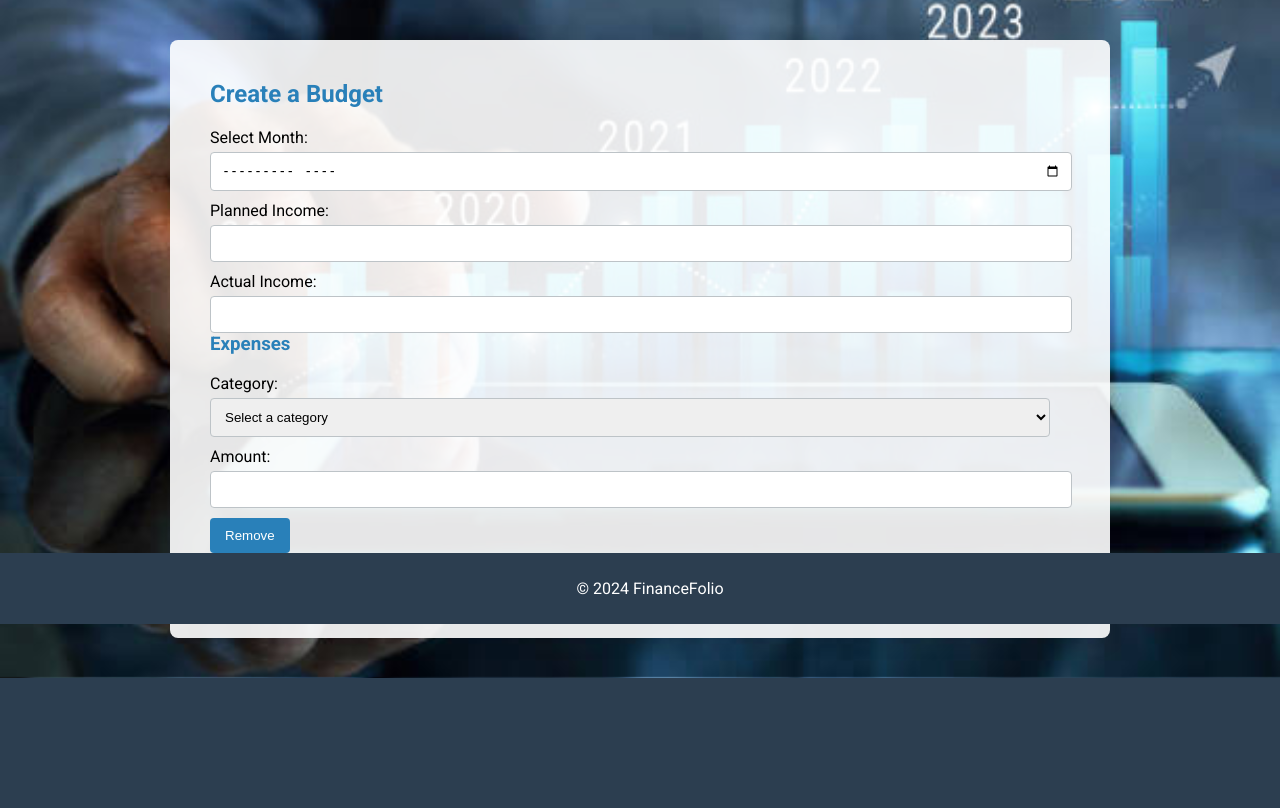
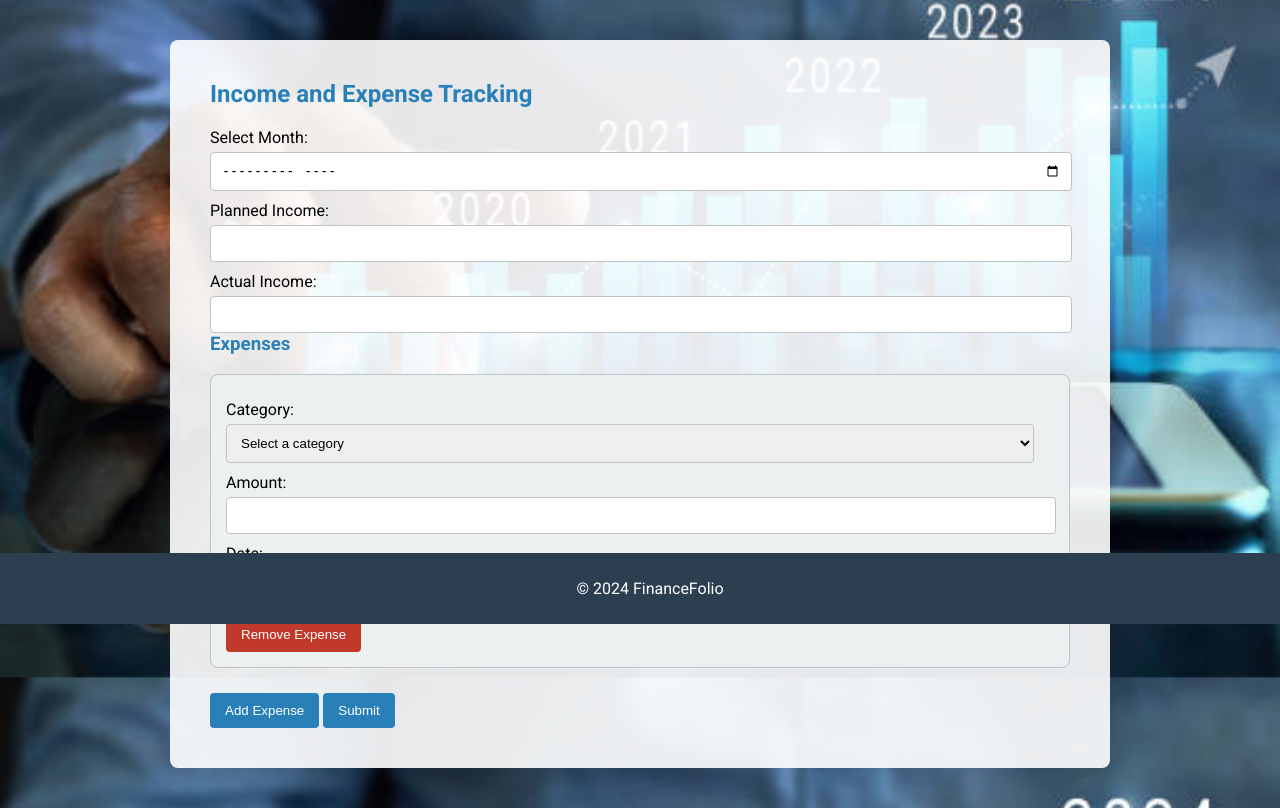
Before and after one commit to ashlybaby/MiniProject, a Django app: page /budget/ in a window 1280 px wide. Shown: the part 176-984 px from the top of the page. Before the commit the page ends 854 px from the top, so only its background shows below. Run offline with Django 4.2, Linux system fonts and the light colour scheme; the visitor is signed in with stand-in values (Sample User, id 1); parts of the project's set-up code (start-up, migrations or seed data) failed here and were passed over.

Commit message:
date added in form

```diff
--- a/financefolio/myapp/forms.py
+++ b/financefolio/myapp/forms.py
@@ -5,18 +5,10 @@ from django.core.exceptions import ValidationError
 from django.utils import timezone
 from datetime import date
 from django.contrib.auth.hashers import make_password
-from django import forms
-from django.core.exceptions import ValidationError
+from django.utils.translation import gettext_lazy as _
 
-from .models import User
-from datetime import date
 
-from django import forms
-from django.core.exceptions import ValidationError
-from django.utils.translation import gettext_lazy as _
-from datetime import date
-from django.contrib.auth.hashers import make_password
-from .models import User
+
 
 class RegistrationForm(forms.ModelForm):
     password = forms.CharField(widget=forms.PasswordInput, label="Password", min_length=6)
@@ -98,15 +90,11 @@ class UserChangeForm(BaseUserChangeForm):
 
 from django.contrib.auth import authenticate
 from django import forms
-from .models import User
-
-from django import forms
-from django.contrib.auth import authenticate
-from .models import User  # Adjust the import based on your User model
+from .models import User # Adjust the import based on your User model
 
 class UserLoginForm(forms.Form):
-    email = forms.EmailField()
-    password = forms.CharField(widget=forms.PasswordInput)
+    email = forms.EmailField(widget=forms.TextInput(attrs={'id': 'emailid', 'placeholder': 'Email'}))
+    password = forms.CharField(widget=forms.PasswordInput(attrs={'id': 'passwords', 'placeholder': 'Password'}))
 
     def clean(self):
         cleaned_data = super().clean()
@@ -349,15 +337,11 @@ from .models import Budget, Expense
 from django.core.exceptions import ValidationError
 import re
 from decimal import Decimal
+from django.core.validators import MinValueValidator
+from .models import Budget
 
-from django import forms
-from django.core.validators import MinValueValidator
-from decimal import Decimal
-from .models import Budget
-from django import forms
-from django.core.validators import MinValueValidator
-from decimal import Decimal
-from .models import Budget
+
+
 
 def validate_positive(value):
     if value < 0:
@@ -442,10 +426,14 @@ class BudgetForm(forms.ModelForm):
 
 
 
-
+# forms.py
 from decimal import Decimal
 from django import forms
 from .models import Expense, Budget
+
+def validate_positive(value):
+    if value < 0:
+        raise forms.ValidationError("Value must be positive.")
 
 class ExpenseForm(forms.ModelForm):
     # Field for custom category, which is optional unless 'custom' is selected
@@ -470,9 +458,18 @@ class ExpenseForm(forms.ModelForm):
         })
     )
 
+    # New Date Field for Expense
+    date = forms.DateField(
+        widget=forms.DateInput(attrs={
+            'type': 'date',
+            'class': 'form-control',
+        }),
+        input_formats=['%Y-%m-%d']  # Adjust the format as needed
+    )
+
     class Meta:
         model = Expense
-        fields = ['budget', 'category', 'custom_category', 'actual_expense']
+        fields = ['budget', 'category', 'custom_category', 'actual_expense', 'date']
         widgets = {
             'budget': forms.Select(attrs={'class': 'form-control'}),
             'category': forms.Select(attrs={'class': 'form-control', 'id': 'category-select'}),
@@ -490,6 +487,7 @@ class ExpenseForm(forms.ModelForm):
         category = cleaned_data.get('category')
         custom_category = cleaned_data.get('custom_category')
         actual_expense = cleaned_data.get('actual_expense')
+        date = cleaned_data.get('date')
 
         # Validate that a custom category is provided if 'custom' is selected
         if category == 'custom' and not custom_category:
@@ -498,6 +496,17 @@ class ExpenseForm(forms.ModelForm):
         # Ensure that the actual expense is provided if a valid category is selected
         if category and not actual_expense:
             self.add_error('actual_expense', "Please provide an expense amount.")
+
+        # Ensure that the date falls within the selected budget month
+        budget = cleaned_data.get('budget')
+        if budget and date:
+            if not (budget.month.year == date.year and budget.month.month == date.month):
+                self.add_error('date', "Expense date must be within the selected budget month.")
+
+        # Optional: Prevent future dates
+        from datetime import date as date_today
+        if date and date > date_today.today():
+            self.add_error('date', "Expense date cannot be in the future.")
 
         return cleaned_data
 
--- a/financefolio/myapp/models.py
+++ b/financefolio/myapp/models.py
@@ -202,6 +202,7 @@ class Expense(models.Model):
     )
     category = models.CharField(max_length=100, choices=CATEGORIES)
     actual_expense = models.DecimalField(max_digits=12, decimal_places=2)
+    date = models.DateField()
 
     def __str__(self):
-        return f"{self.category} - Actual: {self.actual_expense}"
+        return f"{self.category} - Actual: {self.actual_expense} on {self.date}"
--- a/financefolio/myapp/templates/budget.html
+++ b/financefolio/myapp/templates/budget.html
@@ -128,6 +128,21 @@
         #autofill-data h3 {
             color: #16a085;
         }
+
+        /* Additional Styles for Expense Entries */
+        .expense-entry {
+            border: 1px solid #bdc3c7;
+            padding: 15px;
+            border-radius: 8px;
+            margin-bottom: 15px;
+            background-color: #ecf0f1;
+        }
+        .expense-entry button {
+            background-color: #c0392b;
+        }
+        .expense-entry button:hover {
+            background-color: #e74c3c;
+        }
     </style>
     <script>
         function addExpense() {
@@ -137,7 +152,7 @@
             newExpense.innerHTML = `
                 <div class="expense-item">
                     <label for="category">Category:</label>
-                    <select name="expense-category" onchange="toggleCustomCategory(this)">
+                    <select name="expense-category" onchange="toggleCustomCategory(this)" required>
                         <option value="">Select a category</option>
                         {% for category in expense_form.category.field.choices %}
                             <option value="{{ category.0 }}">{{ category.1 }}</option>
@@ -150,14 +165,22 @@
                     </div>
                     <label for="actual-expense">Amount:</label>
                     <input type="number" name="actual-expense" step="0.01" required>
-                    <button type="button" onclick="removeExpense(this)">Remove</button>
+                    <label for="expense-date">Date:</label>
+                    <input type="date" name="expense-date" required>
+                    <button type="button" onclick="removeExpense(this)">Remove Expense</button>
                 </div>
             `;
             expenseContainer.appendChild(newExpense);
         }
 
         function removeExpense(button) {
-            button.parentElement.remove();
+            const expenseEntry = button.closest('.expense-entry');
+            const expenseContainer = document.getElementById('expense-container');
+            if (expenseContainer.children.length > 1) {
+                expenseEntry.remove();
+            } else {
+                alert('At least one expense entry is required.');
+            }
         }
 
         function toggleCustomCategory(select) {
@@ -226,8 +249,9 @@
             const expenseContainer = document.getElementById('expense-container');
             expenseContainer.innerHTML = `
                 <div class="expense-entry">
+                    <div class="expense-item">
                         <label for="category">Category:</label>
-                    <select name="expense-category" onchange="toggleCustomCategory(this)">
+                        <select name="expense-category" onchange="toggleCustomCategory(this)" required>
                             <option value="">Select a category</option>
                             {% for category in expense_form.category.field.choices %}
                                 <option value="{{ category.0 }}">{{ category.1 }}</option>
@@ -240,7 +264,10 @@
                         </div>
                         <label for="actual-expense">Amount:</label>
                         <input type="number" name="actual-expense" step="0.01" required>
-                    <button type="button" onclick="removeExpense(this)">Remove</button>
+                        <label for="expense-date">Date:</label>
+                        <input type="date" name="expense-date" required>
+                        <button type="button" onclick="removeExpense(this)">Remove Expense</button>
+                    </div>
                 </div>
             `;
         }
@@ -263,7 +290,7 @@
                 expenseEntry.innerHTML = `
                     <div class="expense-item">
                         <label for="category">Category:</label>
-                        <select name="expense-category" onchange="toggleCustomCategory(this)">
+                        <select name="expense-category" onchange="toggleCustomCategory(this)" required>
                             <option value="">Select a category</option>
                             {% for category in expense_form.category.field.choices %}
                                 <option value="{{ category.0 }}" ${expense.category === "{{ category.0 }}" ? 'selected' : ''}>{{ category.1 }}</option>
@@ -272,11 +299,13 @@
                         </select>
                         <div class="custom-category" style="display:${expense.category === 'custom' ? 'block' : 'none'};">
                             <label for="custom-category">Custom Category:</label>
-                            <input type="text" name="custom-category" placeholder="Specify custom category" value="${expense.category === 'custom' ? '' : expense.category}">
+                            <input type="text" name="custom-category" placeholder="Specify custom category" value="${expense.category !== 'custom' ? '' : ''}">
                         </div>
                         <label for="actual-expense">Amount:</label>
                         <input type="number" name="actual-expense" step="0.01" required value="${expense.actual_expense}">
-                        <button type="button" onclick="removeExpense(this)">Remove</button>
+                        <label for="expense-date">Date:</label>
+                        <input type="date" name="expense-date" required value="${expense.date}">
+                        <button type="button" onclick="removeExpense(this)">Remove Expense</button>
                     </div>
                 `;
                 expenseContainer.appendChild(expenseEntry);
@@ -294,12 +323,13 @@
     <nav>
         <ul>
             <li><a href="{% url 'user_dashboard' %}">Dashboard</a></li>
+            <!-- Add more navigation links as needed -->
         </ul>
     </nav>
 
     <main>
         <div class="budget-card">
-            <h2>Create a Budget</h2>
+            <h2>Income and Expense Tracking</h2>
             <form method="post" id="budget-form">
                 {% csrf_token %}
 
@@ -320,8 +350,9 @@
                     <h3>Expenses</h3>
                     <!-- Initial expense entry -->
                     <div class="expense-entry">
+                        <div class="expense-item">
                             <label for="category">Category:</label>
-                        <select name="expense-category" onchange="toggleCustomCategory(this)">
+                            <select name="expense-category" onchange="toggleCustomCategory(this)" required>
                                 <option value="">Select a category</option>
                                 {% for category in expense_form.category.field.choices %}
                                     <option value="{{ category.0 }}">{{ category.1 }}</option>
@@ -334,7 +365,10 @@
                             </div>
                             <label for="actual-expense">Amount:</label>
                             <input type="number" name="actual-expense" step="0.01" required>
-                        <button type="button" onclick="removeExpense(this)">Remove</button>
+                            <label for="expense-date">Date:</label>
+                            <input type="date" name="expense-date" required>
+                            <button type="button" onclick="removeExpense(this)">Remove Expense</button>
+                        </div>
                     </div>
                 </div>
 
@@ -347,8 +381,10 @@
                 <div class="error">
                     <h3>Errors:</h3>
                     <ul>
-                        {% for error in errors %}
+                        {% for field_errors in errors.values %}
+                            {% for error in field_errors %}
                                 <li>{{ error }}</li>
+                            {% endfor %}
                         {% endfor %}
                     </ul>
                 </div>
--- a/financefolio/myapp/templates/user_login.html
+++ b/financefolio/myapp/templates/user_login.html
@@ -287,7 +287,7 @@
                     {% endif %}
                 </div>
 
-                <button type="submit" class="btn">Login</button>
+                <button type="submit" id="login" class="btn">Login</button>
                 <button type="button" class="btn btn-google">Sign in with Google</button>
 
                 <div class="form-footer">
--- a/financefolio/myapp/views.py
+++ b/financefolio/myapp/views.py
@@ -370,6 +370,15 @@ from decimal import Decimal
 from django.utils.dateparse import parse_date
 from django.utils import timezone
 
+from decimal import Decimal
+from django.shortcuts import render, redirect, get_object_or_404
+from django.contrib.auth.decorators import login_required
+from django.http import JsonResponse
+from django.views.decorators.csrf import csrf_exempt
+from django.utils.dateparse import parse_date
+from .forms import BudgetForm, ExpenseForm
+from .models import Budget, Expense
+
 @login_required
 @csrf_exempt  # Use with caution; consider using CSRF tokens for production
 def budget_view(request):
@@ -409,6 +418,7 @@ def budget_view(request):
             expense_categories = request.POST.getlist('expense-category')
             actual_expenses = request.POST.getlist('actual-expense')
             custom_categories = request.POST.getlist('custom-category')
+            expense_dates = request.POST.getlist('expense-date')  # New: Get list of dates
 
             # Clear existing expenses if editing an existing budget
             if not created:
@@ -417,22 +427,30 @@ def budget_view(request):
             for i in range(len(expense_categories)):
                 category = expense_categories[i]
                 expense_value = Decimal(actual_expenses[i]) if actual_expenses[i] else 0
+                expense_date_str = expense_dates[i] if i < len(expense_dates) else None
+
+                # Parse the date string into a date object
+                if expense_date_str:
+                    expense_date = parse_date(expense_date_str)
+                else:
+                    expense_date = None
 
                 if category == 'custom' and custom_categories[i]:
                     category = custom_categories[i]
 
-                if category and actual_expenses[i]:
+                if category and actual_expenses[i] and expense_date:
                     Expense.objects.create(
                         budget=budget,
                         category=category,
-                        actual_expense=expense_value
+                        actual_expense=expense_value,
+                        date=expense_date  # Set the date field
                     )
 
             # Calculate summary details
             planned_income = budget.planned_income
             actual_income_decimal = Decimal(actual_income) if actual_income else 0
             total_actual_expenses = budget.total_actual_expenses()
-            remaining_balance =  actual_income_decimal - total_actual_expenses
+            remaining_balance = actual_income_decimal - total_actual_expenses
 
             summary = {
                 'planned_income': planned_income,
@@ -472,7 +490,8 @@ def budget_view(request):
                 for expense in expenses:
                     expenses_data.append({
                         'category': expense.category,
-                        'actual_expense': float(expense.actual_expense)
+                        'actual_expense': float(expense.actual_expense),
+                        'date': expense.date.strftime('%Y-%m-%d') if expense.date else ''
                     })
 
                 summary = {
@@ -496,6 +515,7 @@ def budget_view(request):
         'form': BudgetForm(),
         'expense_form': expense_form  # Pass expense form on GET request
     })
+
 
 
 # views.py
```
Also changed, not shown: financefolio/myapp/migrations/0012_expense_date.py (added). Lines whose indentation alone changed are shown as unchanged.
